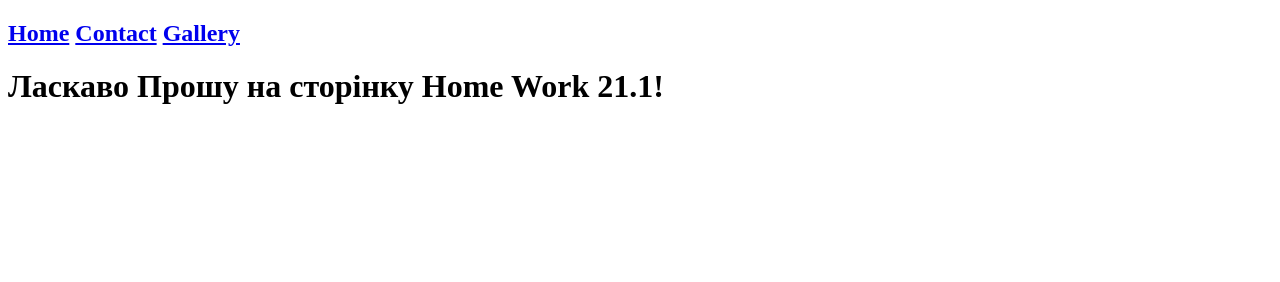
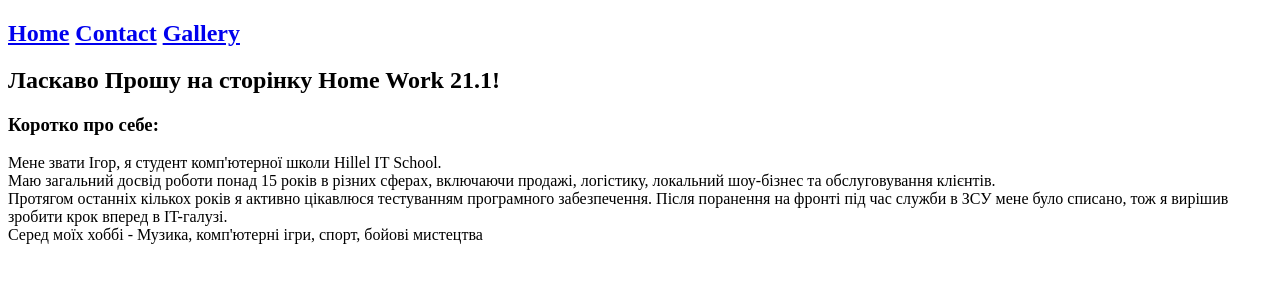
Before and after one commit to Sprourium/HW_Hillel, a plain HTML site: page index.html in a window 1280 px wide. Drawn offline with Linux system fonts and the light colour scheme.

Commit message:
Home page

```diff
--- a/index.html
+++ b/index.html
@@ -14,6 +14,12 @@
             </h2>
         </nav>
     </header>
-    <h1>Ласкаво Прошу на сторінку Home Work 21.1!</h1>
+    <h2>Ласкаво Прошу на сторінку Home Work 21.1!</h2>
+    <h3>Коротко про себе:</h3>
+    Мене звати Ігор, я студент комп'ютерної школи Hillel IT School.<br>
+    Маю загальний досвід роботи понад 15 років в різних сферах, включаючи продажі, логістику, локальний шоу-бізнес та обслуговування клієнтів.<br>
+    Протягом останніх кількох років я активно цікавлюся тестуванням програмного забезпечення. Після поранення на фронті під час служби в ЗСУ мене було списано, тож я вирішив зробити крок вперед в IT-галузі.<br>
+    Серед моїх хоббі - Музика, комп'ютерні ігри, спорт, бойові мистецтва <br>
+
 </body>
 </html>
```
